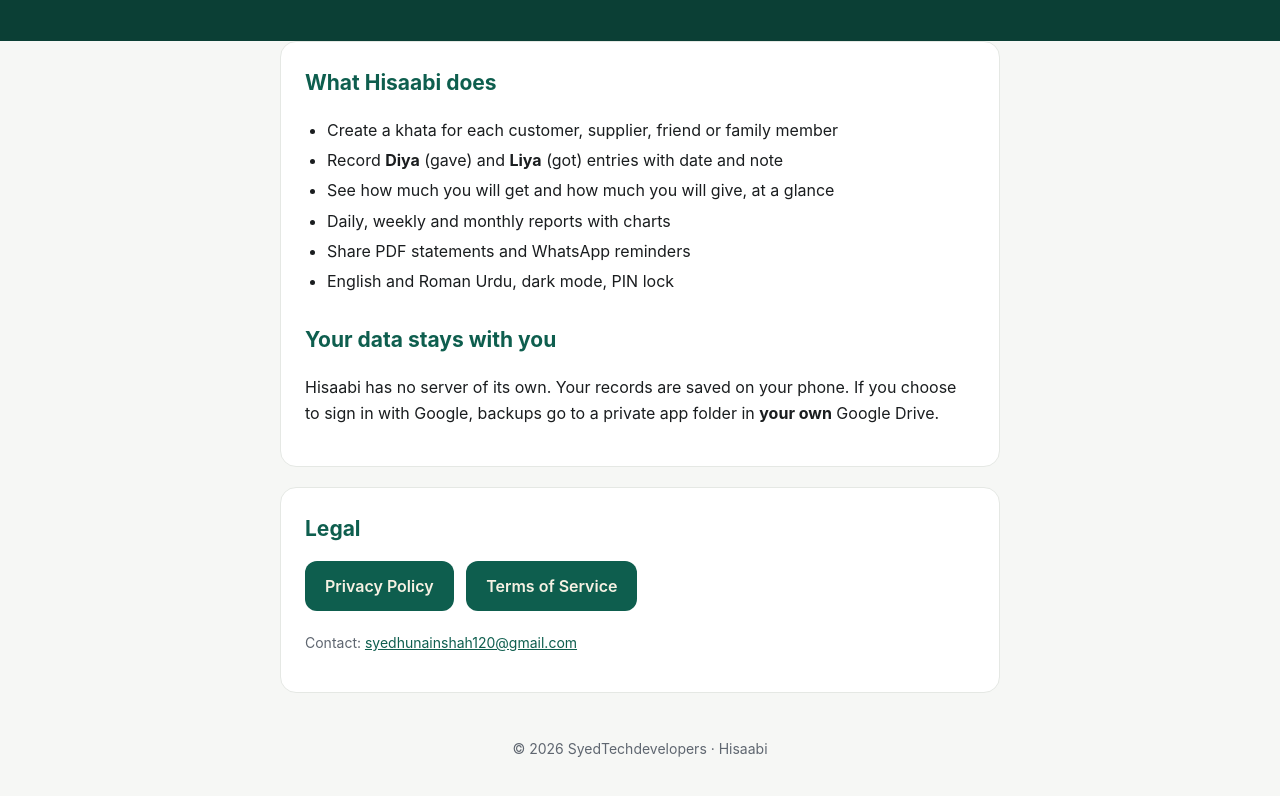
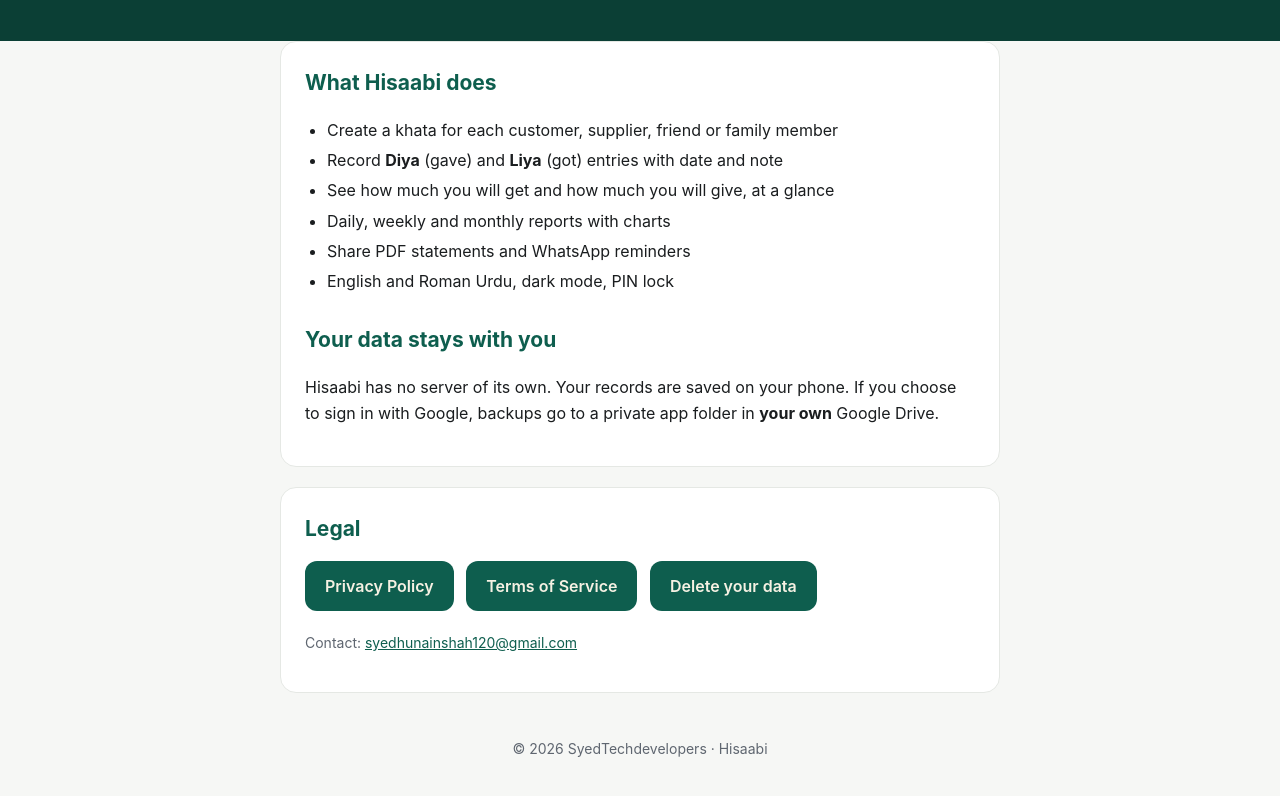
Before and after one commit to Syedhunainshah233/hisaabi, a plain HTML site: page docs/index.html in a window 1280 px wide. Shown: the part 232-1028 px from the top of the page. Drawn offline with Linux system fonts and the light colour scheme.

Commit message:
Link the data deletion page from the Hisaabi home page
Co-Authored-By: Claude Opus 5.5 <noreply@anthropic.com>
Claude-Session: https://claude.ai/code/session_01DFJNJg6Vh4JqJVaDQZ8S9q

```diff
--- a/docs/index.html
+++ b/docs/index.html
@@ -43,6 +43,7 @@
     <h2>Legal</h2>
     <a class="btn" href="privacy.html">Privacy Policy</a>
     <a class="btn" href="terms.html">Terms of Service</a>
+    <a class="btn" href="delete-data.html">Delete your data</a>
     <p class="muted">Contact: <a href="mailto:syedhunainshah120@gmail.com">syedhunainshah120@gmail.com</a></p>
   </div>
 </main>
```
